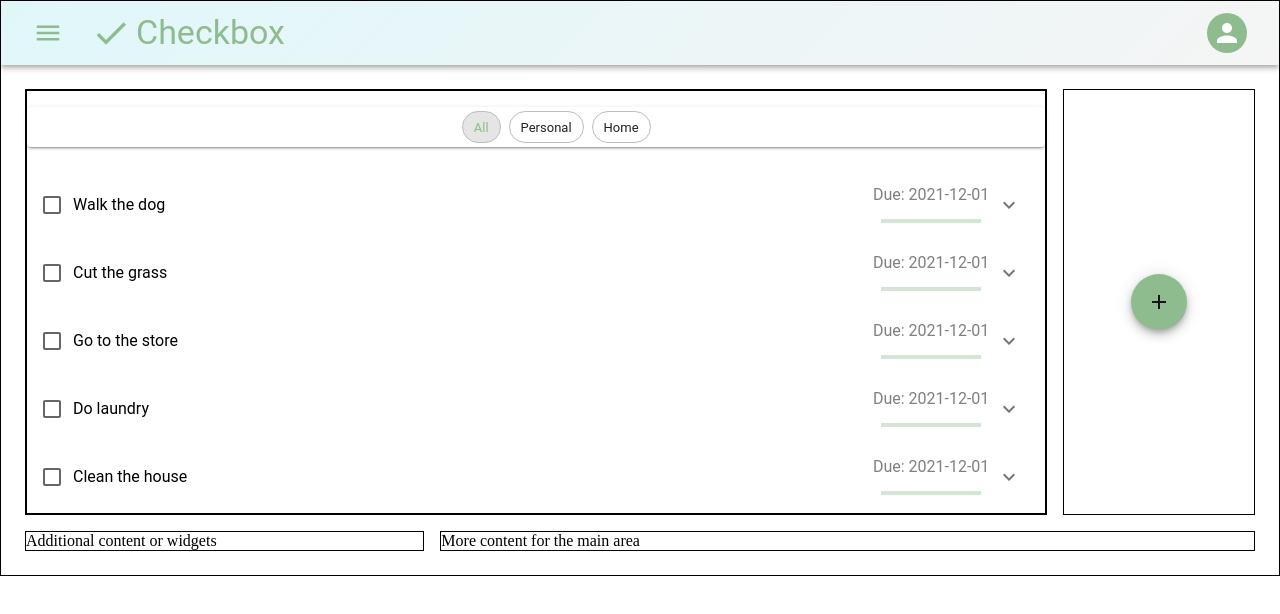
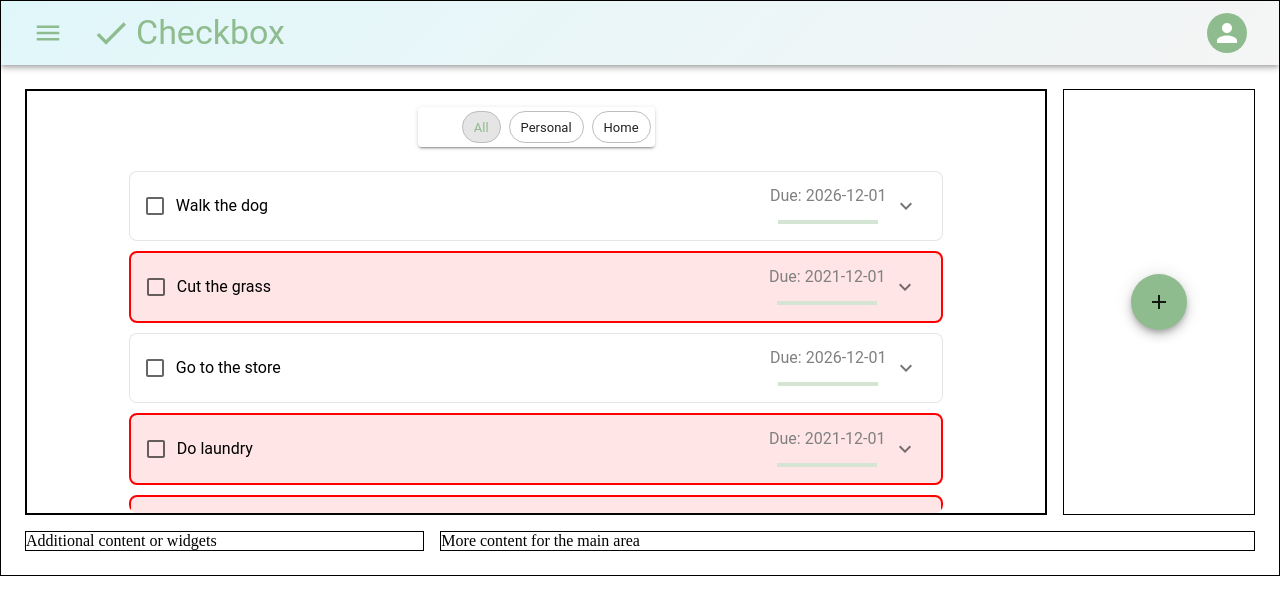
Before and after one commit to rymbowman/Task-Management-App---Frontend, a React (Vite) app in the folder Checkbox-Frontend/: page /dashboard in a window 1280 px wide. Shown: the top 614 px of the page. Built offline with nearby package versions, Linux system fonts and the light colour scheme.

Commit message:
Create variable for current date to be able to set the styling of past due tasks

```diff
--- a/Checkbox-Frontend/src/components/TaskContainer.jsx
+++ b/Checkbox-Frontend/src/components/TaskContainer.jsx
@@ -23,7 +23,7 @@ const tasks = [
     details: {
       description: "Take the dog for a walk around the block",
       category: "Personal",
-      dueDate: "2021-12-01",
+      dueDate: "2026-12-01",
       priority: "4",
       steps: ["Put on shoes", "Grab leash", "Walk dog"],
       notes: "Make sure to bring water for the dog",
@@ -49,7 +49,7 @@ const tasks = [
     details: {
       description: "Buy groceries",
       category: "Personal",
-      dueDate: "2021-12-01",
+      dueDate: "2026-12-01",
       priority: "2",
       steps: ["Make a list", "Drive to store", "Buy groceries"],
       notes: "Don't forget the milk",
@@ -90,6 +90,8 @@ const TaskContainer = () => {
   const [activeChip, setActiveChip] = useState("All");
   const [completedTasks, setCompletedTasks] = useState([]);
   const [completedSteps, setCompletedSteps] = useState({});
+
+  const currentDate = new Date().toISOString().split("T")[0];
 
   const uniqueCategories = [
     ...new Set(tasks.map((task) => task.details.category)),
@@ -146,6 +148,9 @@ const TaskContainer = () => {
       sx={{
         border: "1px solid black",
         width: "100%",
+        display: "flex",
+        flexDirection: "column",
+        alignItems: "center",
       }}
     >
       <Paper
@@ -198,10 +203,14 @@ const TaskContainer = () => {
       </Paper>
       <List
         sx={{
-          width: "100%",
+          width: "80%",
           bgcolor: "background.paper",
           height: "350px",
           overflowY: "auto",
+          display: "flex",
+          flexDirection: "column",
+          borderRadius: "8px",
+          gap: "10px",
         }}
         component="nav"
       >
@@ -213,6 +222,15 @@ const TaskContainer = () => {
               display: "flex",
               flexDirection: "column",
               alignItems: "center",
+              borderRadius: "8px",
+              border:
+                task.details.dueDate < currentDate
+                  ? "2px solid red"
+                  : "1px solid rgba(0, 0, 0, 0.1)",
+              backgroundColor:
+                task.details.dueDate < currentDate
+                  ? "rgba(255, 0, 0, 0.1)"
+                  : "inherit",
             }}
           >
             <ListItemButton
@@ -297,8 +315,6 @@ const TaskContainer = () => {
                 <ListItemText
                   primary={`Description: ${task.details.description}`}
                 />
-                <ListItemText primary={`Category: ${task.details.category}`} />
-                <ListItemText primary={`Due Date: ${task.details.dueDate}`} />
                 <ListItemText primary={`Priority: ${task.details.priority}`} />
                 <List
                   component="ul"
@@ -333,7 +349,6 @@ const TaskContainer = () => {
                   ))}
                 </List>
                 <ListItemText primary={`Notes: ${task.details.notes}`} />
-                <ListItemText primary={`Reminder: ${task.details.reminder}`} />
               </List>
             </Collapse>
           </ListItem>
```
